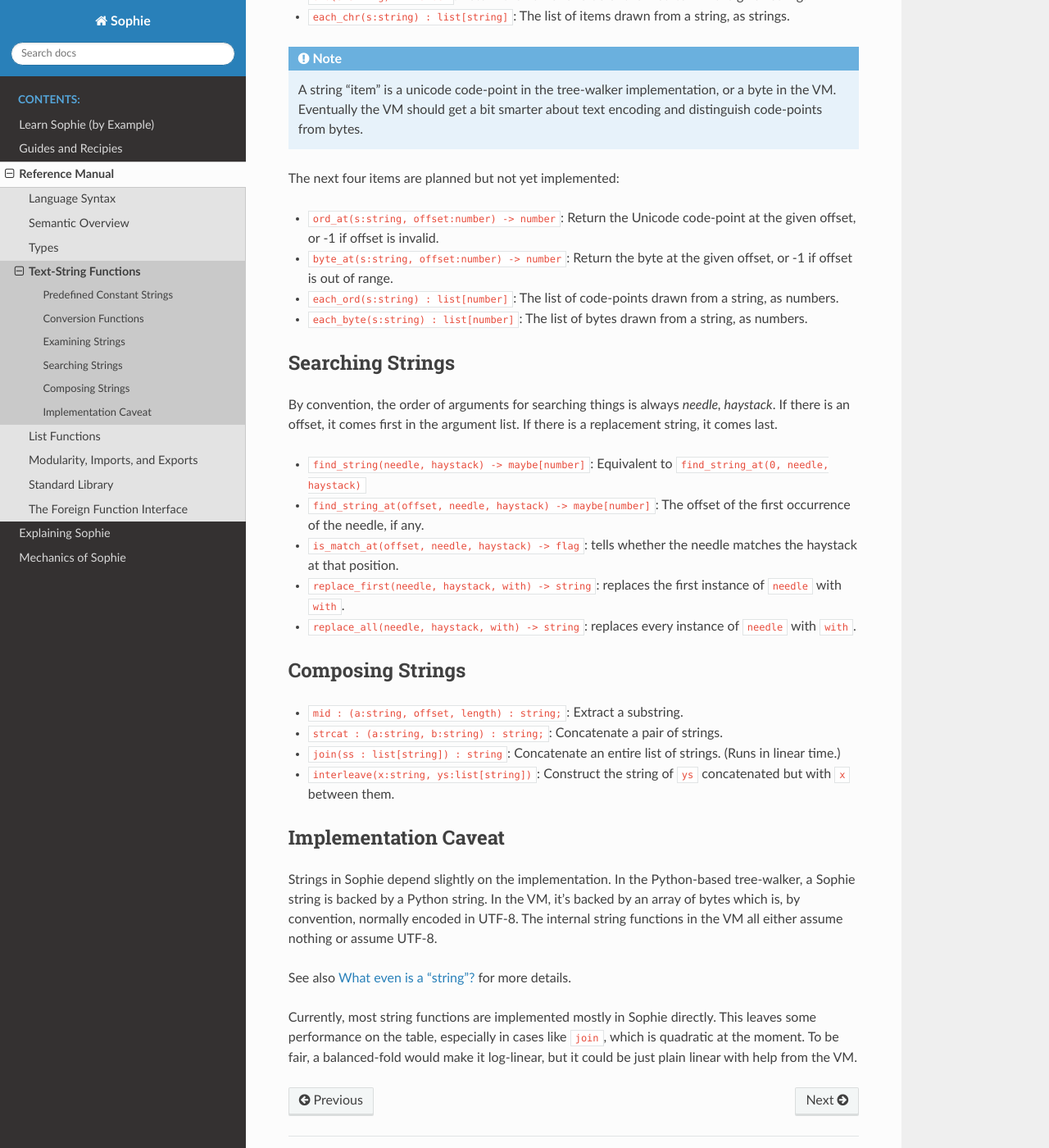
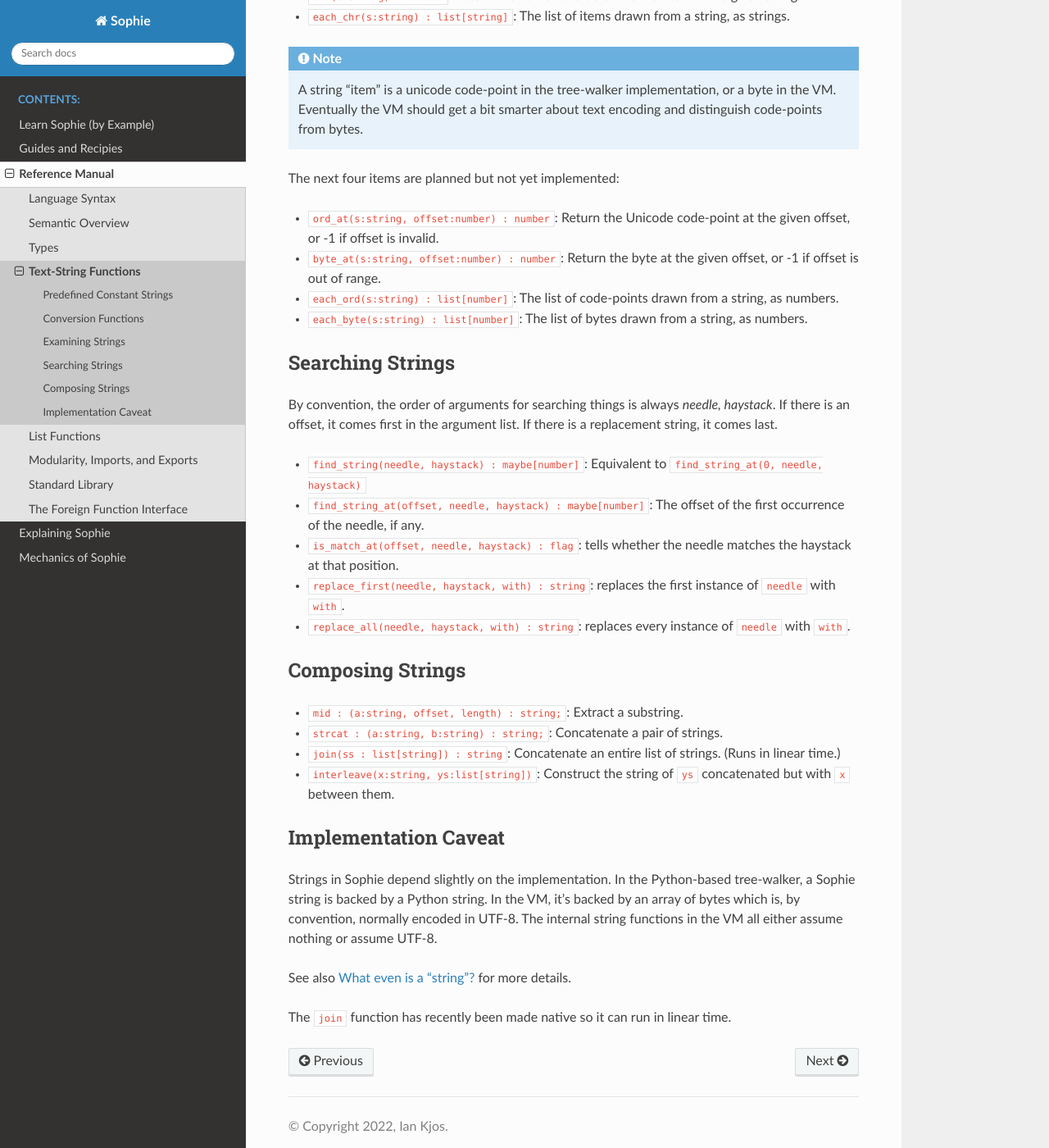
Before and after one commit to kjosib/sophie, a Sphinx documentation site: the page built from docs/ref/string.rst, in a window 1280 px wide and 1400 px high, scrolled down 783 px. Shown: the whole window at 82% size. Built offline with Sphinx 7.4.7 and the Read the Docs theme 2.0.0, drawn with Linux system fonts in a browser that asks for light colours.

Commit message:
Update string.rst

```diff
--- a/docs/ref/string.rst
+++ b/docs/ref/string.rst
@@ -13,20 +13,20 @@ Predefined Constant Strings
 Conversion Functions
 =====================
 
-* ``chr(a:number) -> string``: Produce the given numbered unicode code-point as a string.
-* ``str(a:number) -> string``: Format a number as a string in the most typical way.
+* ``chr(a:number) : string``: Produce the given numbered unicode code-point as a string.
+* ``str(a:number) : string``: Format a number as a string in the most typical way.
 * ``val(s:string) : maybe[number];``: parse a string into a number - maybe.
 
 The next item is planned, but not yet implemented:
 
-* ``ascii(a:number) -> string``: Produce the given numbered byte as a string.
+* ``ascii(a:number) : string``: Produce the given numbered byte as a string.
 
 
 Examining Strings
 ==================
 
-* ``len(s:string) -> number``: Return the size of a string, as defined by the implementation.
-* ``ord(s:string) -> number``: Return the numeric value of the first item in the given string.
+* ``len(s:string) : number``: Return the size of a string, as defined by the implementation.
+* ``ord(s:string) : number``: Return the numeric value of the first item in the given string.
 * ``each_chr(s:string) : list[string]``: The list of items drawn from a string, as strings.
 
 .. note::
@@ -35,8 +35,8 @@ Examining Strings
 
 The next four items are planned but not yet implemented:
 
-* ``ord_at(s:string, offset:number) -> number``: Return the Unicode code-point at the given offset, or -1 if offset is invalid.
-* ``byte_at(s:string, offset:number) -> number``: Return the byte at the given offset, or -1 if offset is out of range.
+* ``ord_at(s:string, offset:number) : number``: Return the Unicode code-point at the given offset, or -1 if offset is invalid.
+* ``byte_at(s:string, offset:number) : number``: Return the byte at the given offset, or -1 if offset is out of range.
 * ``each_ord(s:string) : list[number]``: The list of code-points drawn from a string, as numbers.
 * ``each_byte(s:string) : list[number]``: The list of bytes drawn from a string, as numbers.
 
@@ -47,11 +47,11 @@ By convention, the order of arguments for searching things is always *needle, ha
 If there is an offset, it comes first in the argument list.
 If there is a replacement string, it comes last.
 
-* ``find_string(needle, haystack) -> maybe[number]``: Equivalent to ``find_string_at(0, needle, haystack)``
-* ``find_string_at(offset, needle, haystack) -> maybe[number]``: The offset of the first occurrence of the needle, if any.
-* ``is_match_at(offset, needle, haystack) -> flag``: tells whether the needle matches the haystack at that position.
-* ``replace_first(needle, haystack, with) -> string``: replaces the first instance of ``needle`` with ``with``.
-* ``replace_all(needle, haystack, with) -> string``: replaces every instance of ``needle`` with ``with``.
+* ``find_string(needle, haystack) : maybe[number]``: Equivalent to ``find_string_at(0, needle, haystack)``
+* ``find_string_at(offset, needle, haystack) : maybe[number]``: The offset of the first occurrence of the needle, if any.
+* ``is_match_at(offset, needle, haystack) : flag``: tells whether the needle matches the haystack at that position.
+* ``replace_first(needle, haystack, with) : string``: replaces the first instance of ``needle`` with ``with``.
+* ``replace_all(needle, haystack, with) : string``: replaces every instance of ``needle`` with ``with``.
 
 Composing Strings
 ==================
@@ -71,7 +71,4 @@ The internal string functions in the VM all either assume nothing or assume UTF-
 
 See also :doc:`../explain/string` for more details.
 
-Currently, most string functions are implemented mostly in Sophie directly.
-This leaves some performance on the table, especially in cases like ``join``,
-which is quadratic at the moment. To be fair, a balanced-fold would make it log-linear,
-but it could be just plain linear with help from the VM.
+The ``join`` function has recently been made native so it can run in linear time.
```
